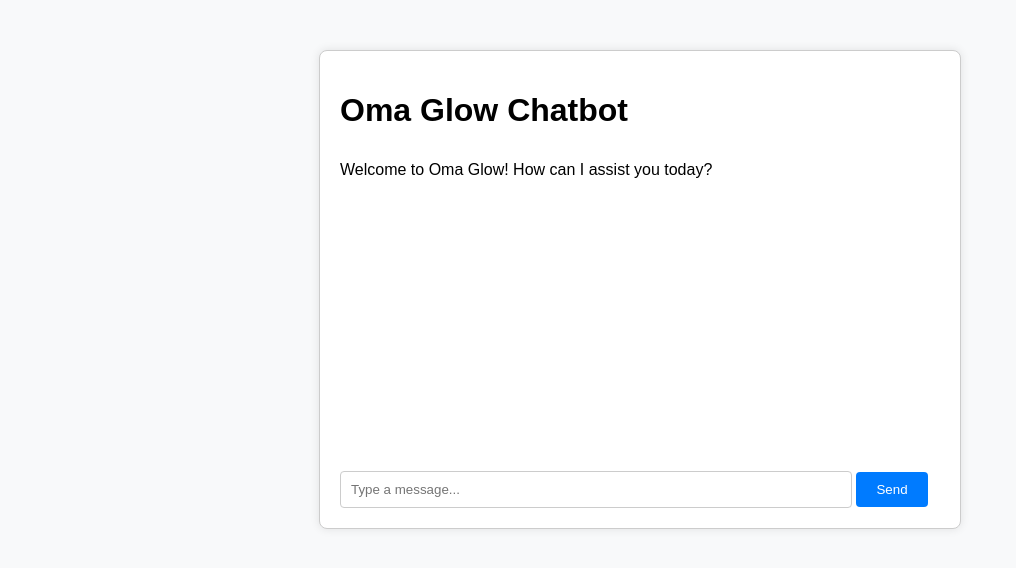
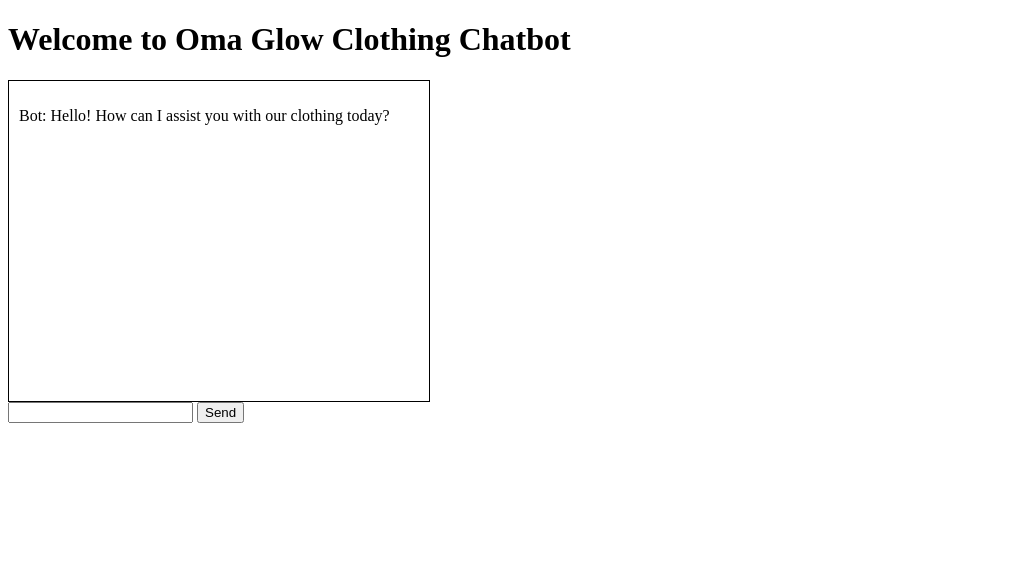
Before and after one commit to omglow/flask_chatbot, a Flask app: page / in a window 1280 px wide. Shown: the top 568 px of the page, without its empty margins (0-1016 px from the left). Run offline with Flask 3, Linux system fonts and the light colour scheme.

Commit message:
Update index.html

```diff
--- a/flask_chatbot/templates/index.html
+++ b/flask_chatbot/templates/index.html
@@ -1,80 +1,31 @@
 <!DOCTYPE html>
 <html>
 <head>
-    <title>Oma Glow Chatbot</title>
-    <script src="https://code.jquery.com/jquery-3.6.0.min.js"></script>
-    <style>
-        body {
-            font-family: Arial, sans-serif;
-            margin: 0;
-            padding: 0;
-            background-color: #f8f9fa;
+    <title>Oma Glow Clothing Chatbot</title>
+    <script>
+        function sendMessage() {
+            const userInput = document.getElementById("userInput").value;
+            const xhr = new XMLHttpRequest();
+            xhr.open("POST", "/chat", true);
+            xhr.setRequestHeader("Content-Type", "application/x-www-form-urlencoded");
+            xhr.onreadystatechange = function () {
+                if (xhr.readyState == 4 && xhr.status == 200) {
+                    const response = xhr.responseText;
+                    document.getElementById("chatbox").innerHTML += "<p>User: " + userInput + "</p>";
+                    document.getElementById("chatbox").innerHTML += "<p>Bot: " + response + "</p>";
+                    document.getElementById("userInput").value = "";
+                }
+            };
+            xhr.send("message=" + encodeURIComponent(userInput));
         }
-        #chatbox {
-            width: 100%;
-            max-width: 600px;
-            margin: 50px auto;
-            padding: 20px;
-            border: 1px solid #ccc;
-            background-color: #fff;
-            border-radius: 8px;
-            box-shadow: 0 0 10px rgba(0,0,0,0.1);
-        }
-        #chatlog {
-            height: 300px;
-            overflow-y: scroll;
-            margin-bottom: 20px;
-        }
-        #chatlog p {
-            margin: 10px 0;
-        }
-        #userInput {
-            width: calc(100% - 110px);
-            padding: 10px;
-            border: 1px solid #ccc;
-            border-radius: 4px;
-        }
-        button {
-            padding: 10px 20px;
-            border: none;
-            background-color: #007bff;
-            color: #fff;
-            cursor: pointer;
-            border-radius: 4px;
-        }
-        button:hover {
-            background-color: #0056b3;
-        }
-    </style>
+    </script>
 </head>
 <body>
-    <div id="chatbox">
-        <h1>Oma Glow Chatbot</h1>
-        <div id="chatlog">
-            <p>Welcome to Oma Glow! How can I assist you today?</p>
-        </div>
-        <input id="userInput" type="text" placeholder="Type a message..."/>
-        <button onclick="sendMessage()">Send</button>
+    <h1>Welcome to Oma Glow Clothing Chatbot</h1>
+    <div id="chatbox" style="border:1px solid #000; padding:10px; width:400px; height:300px; overflow-y:scroll;">
+        <p>Bot: Hello! How can I assist you with our clothing today?</p>
     </div>
-
-    <script type="text/javascript">
-        function sendMessage() {
-            var userMessage = $('#userInput').val();
-            if (userMessage.trim() === '') return;
-            $('#chatlog').append('<p><strong>You:</strong> ' + userMessage + '</p>');
-            $.get('/get', { msg: userMessage }, function(data) {
-                $('#chatlog').append('<p><strong>Bot:</strong> ' + data + '</p>');
-                $('#userInput').val('');
-                $('#chatlog').scrollTop($('#chatlog')[0].scrollHeight);
-            });
-        }
-
-        $('#userInput').on('keypress', function (e) {
-            if (e.which == 13) {
-                sendMessage();
-                return false;
-            }
-        });
-    </script>
+    <input type="text" id="userInput">
+    <button onclick="sendMessage()">Send</button>
 </body>
 </html>
```
